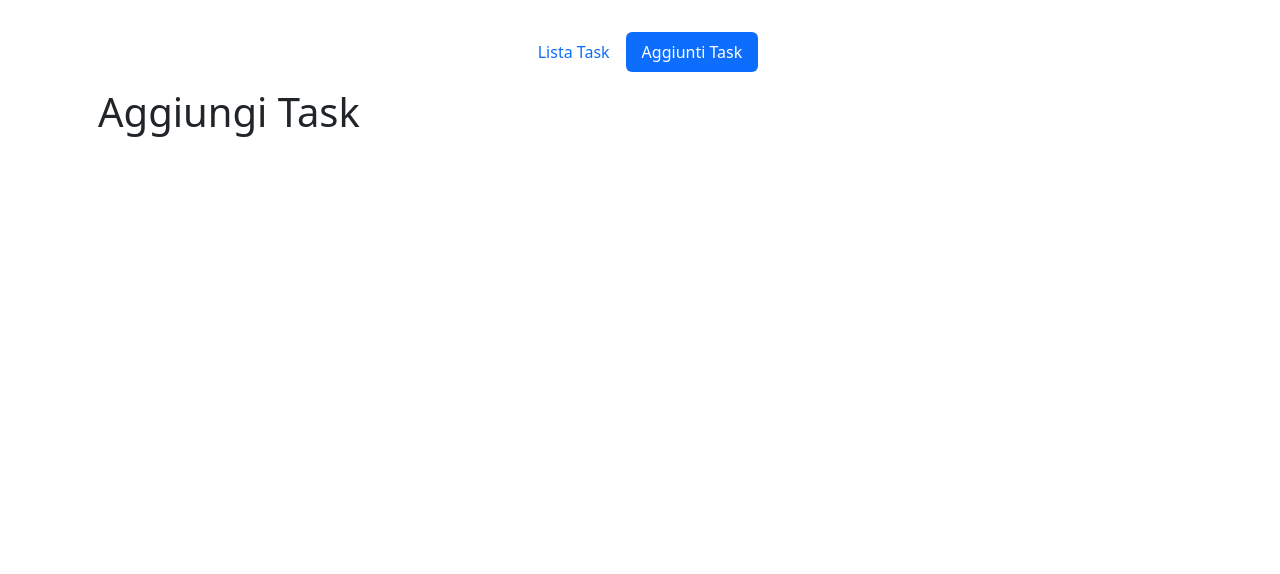
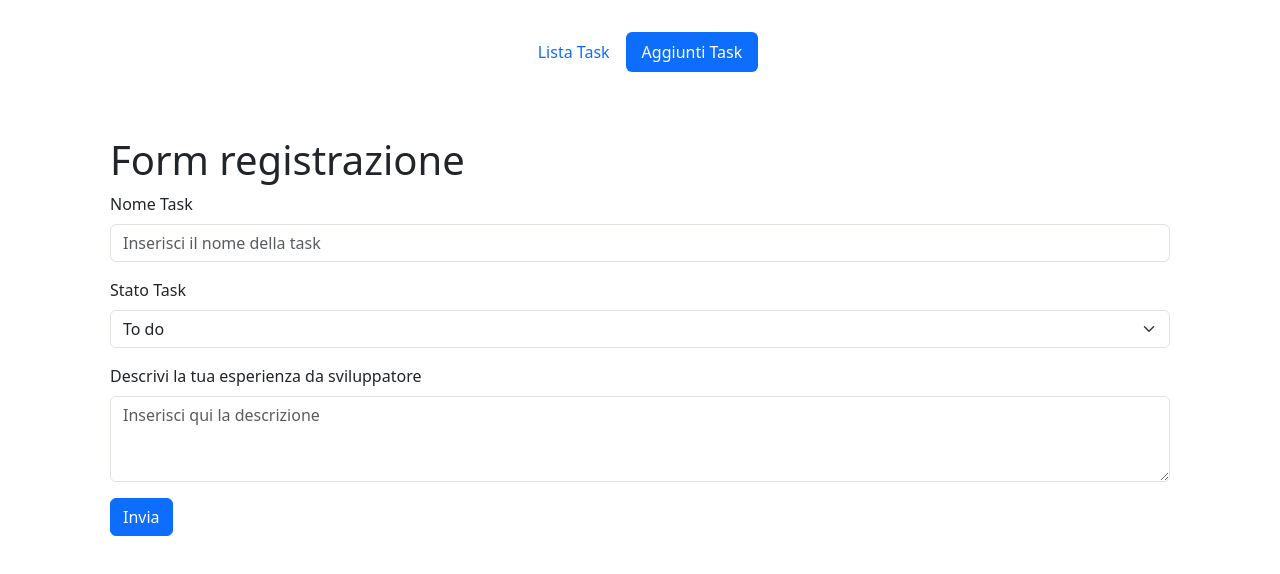
Before and after one commit to gabriele-chiocca/react-task-manager-front, a React (Vite) app: page /add-task in a window 1280 px wide. Shown: the top 574 px of the page. Built offline with nearby package versions, Linux system fonts and the light colour scheme; no server answers.

Commit message:
Milestone 5 complete

```diff
--- a/src/pages/AddTask.jsx
+++ b/src/pages/AddTask.jsx
@@ -1,4 +1,109 @@
+import { useRef, useState } from 'react';
+
 function AddTask() {
-  return <h1>Aggiungi Task</h1>;
+  const [nameTask, setNameTask] = useState('');
+  const [nameTouched, setNameTouched] = useState(false);
+
+  const descriptionRef = useRef();
+  const statusRef = useRef();
+
+  const symbols = "!@#$%^&*()-_=+[]{}|;:'\\";
+
+  const verifyNameTask = () => {
+    if (nameTask === '') {
+      return console.log('Nome non compilato');
+    } else if (nameTask.includes(symbols)) {
+      return console.log('Il nome contiene simboli speciali');
+    } else {
+      console.log('Nome compilato correttamente');
+      return true;
+    }
+  };
+
+  function submit(e) {
+    e.preventDefault();
+
+    if (descriptionRef && statusRef !== '') {
+      console.log(
+        `  Name : ${nameTask}
+         Description: ${descriptionRef.current.value}
+         Status: ${statusRef.current.value}
+      `,
+      );
+    } else {
+      console.log('Non hai compilato i campi in modo corretto');
+    }
+  }
+
+  return (
+    <div className="container mt-5">
+      <h1>Form registrazione</h1>
+
+      <div>
+        <form onSubmit={submit}>
+          <div className="mb-3">
+            <label htmlFor="exampleInputName" className="form-label">
+              Nome Task
+            </label>
+            <input
+              type="text"
+              className="form-control"
+              id="input-name"
+              placeholder="Inserisci il nome della task"
+              value={nameTask}
+              onChange={(e) => setNameTask(e.target.value)}
+              onBlur={(e) => setNameTouched(true)}
+            />
+            {nameTouched && !verifyNameTask() && (
+              <div className="mt-2  text-danger">
+                <p className="h5">
+                  Nome compilato non valido, hai inserito caratteri speciali o è
+                  vuoto
+                </p>
+              </div>
+            )}
+          </div>
+
+          <div className="mb-3">
+            <label
+              htmlFor="exampleInputSpecializzazione"
+              className="form-label"
+            >
+              Stato Task
+            </label>
+            <select
+              className="form-select"
+              aria-label="Default select example"
+              ref={statusRef}
+            >
+              <option>To do</option>
+              <option>Doing</option>
+              <option>Done</option>
+            </select>
+          </div>
+
+          <div className="mb-3">
+            <label htmlFor="exampleInputDescription" className="form-label">
+              Descrivi la tua esperienza da sviluppatore
+            </label>
+            <textarea
+              rows={3}
+              type="text-area"
+              className={`form-control `}
+              id="input-description"
+              placeholder="Inserisci qui la descrizione"
+              ref={descriptionRef}
+            />
+          </div>
+
+          <div>
+            <button className="btn btn-primary" type="sumbit">
+              Invia
+            </button>
+          </div>
+        </form>
+      </div>
+    </div>
+  );
 }
 export default AddTask;
```
